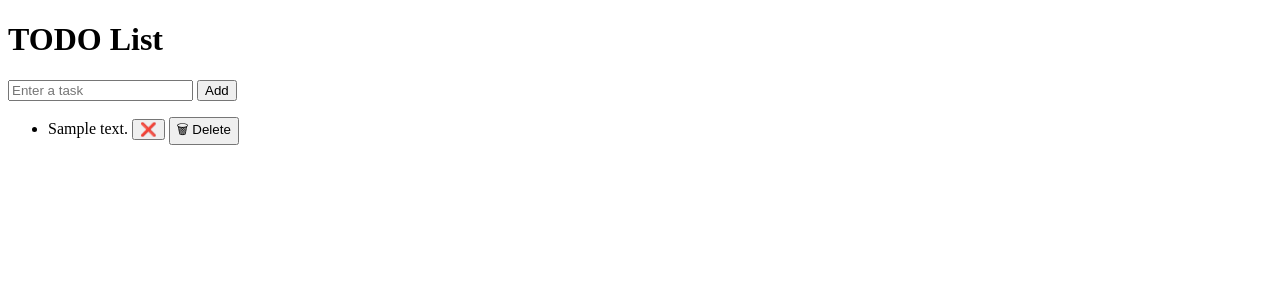
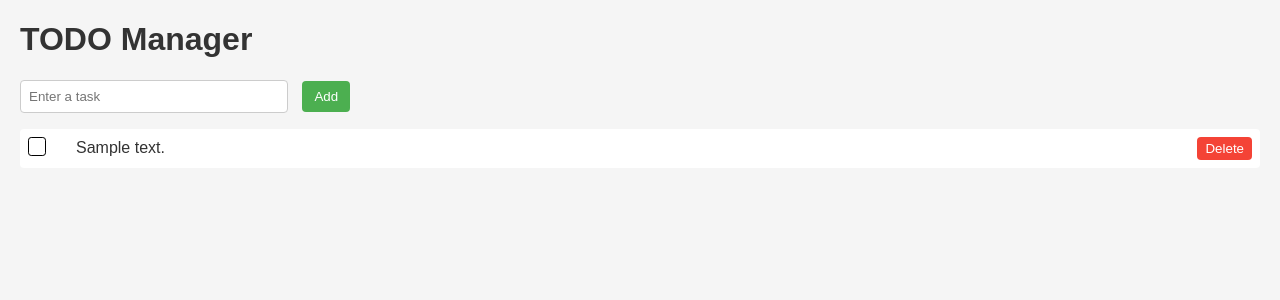
Before and after one commit to constrct0x1/todo-webapp, a FastAPI app: template app/templates/index.html in a window 1280 px wide. Shown: the top 300 px of the page. Run offline with FastAPI, Linux system fonts and the light colour scheme; the template is opened without the code that fills it: most values are stand-ins (such as "Sample title", 1, 10 or a date in 2020).

Commit message:
UI: styled checkboxes, aligned task text, added delete button layout

```diff
--- a/app/main.py
+++ b/app/main.py
@@ -1,10 +1,12 @@
 from fastapi import FastAPI, Request, Form
 from fastapi.responses import HTMLResponse, RedirectResponse
+from fastapi.staticfiles import StaticFiles
 from fastapi.templating import Jinja2Templates
 import json
 import os
 
 app = FastAPI()
+app.mount("/static", StaticFiles(directory="app/static"), name="static")
 
 # Templates Folder
 templates = Jinja2Templates(directory="app/templates")
--- /dev/null
+++ b/app/static/style.css
@@ -0,0 +1,108 @@
+body {
+    font-family: Arial, sans-serif;
+    background-color: #f5f5f5;
+    margin: 20px;
+}
+
+h1 {
+    color: #333;
+}
+
+form input[type="text"] {
+    padding: 8px;
+    width: 250px;
+    margin-right: 10px;
+    border: 1px solid #ccc;
+    border-radius: 4px;
+}
+
+form button {
+    padding: 8px 12px;
+    background-color: #4CAF50;
+    color: white;
+    border: none;
+    border-radius: 4px;
+    cursor: pointer;
+}
+
+form button:hover {
+    background-color: #45a049;
+}
+
+ul {
+    list-style: none;
+    padding: 0;
+}
+
+ul li {
+    background-color: #fff;
+    margin: 5px 0;
+    padding: 8px;
+    border-radius: 4px;
+    display: flex;
+    justify-content: space-between;
+    align-items: center;
+}
+
+.task-form {
+    display: flex;
+    align-items: center;
+    gap: 10px;
+}
+
+.task-text {
+    font-size: 16px;
+    color: #333;
+}
+
+ul li button {
+    padding: 4px 8px;
+    margin-left: 5px;
+    background-color: #f44336;
+    color: white;
+    border: none;
+    border-radius: 4px;
+    cursor: pointer;
+}
+
+ul li button:hover {
+    background-color: #e53935;
+}
+
+.checkbox-wrapper-1 {
+    display: flex;
+    align-items: center;
+    margin-right: 10px;
+}
+
+.checkbox-wrapper-1 *,
+.checkbox-wrapper-1 ::after,
+.checkbox-wrapper-1 ::before {
+    box-sizing: border-box;
+}
+
+.checkbox-wrapper-1 [type=checkbox].substituted {
+    margin: 0;
+    width: 0;
+    height: 0;
+    display: inline;
+    appearance: none;
+}
+
+.checkbox-wrapper-1 [type=checkbox].substituted + label:before {
+    content: "";
+    display: inline-block;
+    height: 1.15em;
+    width: 1.15em;
+    margin-right: 0.6em;
+    border: solid 0.06em;
+    border-radius: 0.2em;
+    background: white;
+    background-size: 0;
+    transition: background 0.15s, box-shadow 0.1s;
+}
+
+.checkbox-wrapper-1 [type=checkbox].substituted:checked + label:before {
+    background-color: #3b95fc;
+    background-size: 0.75em;
+}
--- a/app/templates/index.html
+++ b/app/templates/index.html
@@ -1,10 +1,13 @@
 <!DOCTYPE html>
-<html>
+<html lang="en">
 <head>
+<meta charset="UTF-8">
 <title>TODO App</title>
+<link rel="stylesheet" href="/static/style.css">
 </head>
 <body>
-    <h1>TODO List</h1>
+<h1> TODO Manager</h1>
+
 <form action="/add" method="post">
     <input type="text" name="task" placeholder="Enter a task" required>
     <button type="submit">Add</button>
@@ -12,17 +15,19 @@
 <ul>
 {% for task in tasks %}
 <li>
-        {{ task.text }}
-        <!-- Toggle status -->
-        <form action="/toggle/{{ loop.index0 }}" method="post" style="display:inline;">
-            <button type="submit">{{ "✅" if task.done else "❌" }}</button>
+  <form method="post" action="/toggle/{{ loop.index0 }}" class="task-form">
+    <div class="checkbox-wrapper-1">
+      <input type="checkbox" class="substituted" id="task-{{ loop.index0 }}" {% if task.done %}checked{% endif %} onchange="this.form.submit()">
+      <label for="task-{{ loop.index0 }}"></label>
+    </div>
+    <span class="task-text">{{ task.text }}</span>
   </form>
-        <!-- Delete -->
-        <form action="/delete/{{ loop.index0 }}" method="post" style="display:inline;">
-            <button type="submit">🗑 Delete</button>
+  <form method="post" action="/delete/{{ loop.index0 }}">
+    <button type="submit">Delete</button>
   </form>
 </li>
 {% endfor %}
 </ul>
+
 </body>
 </html>
```
Lines whose indentation alone changed are shown as unchanged.
